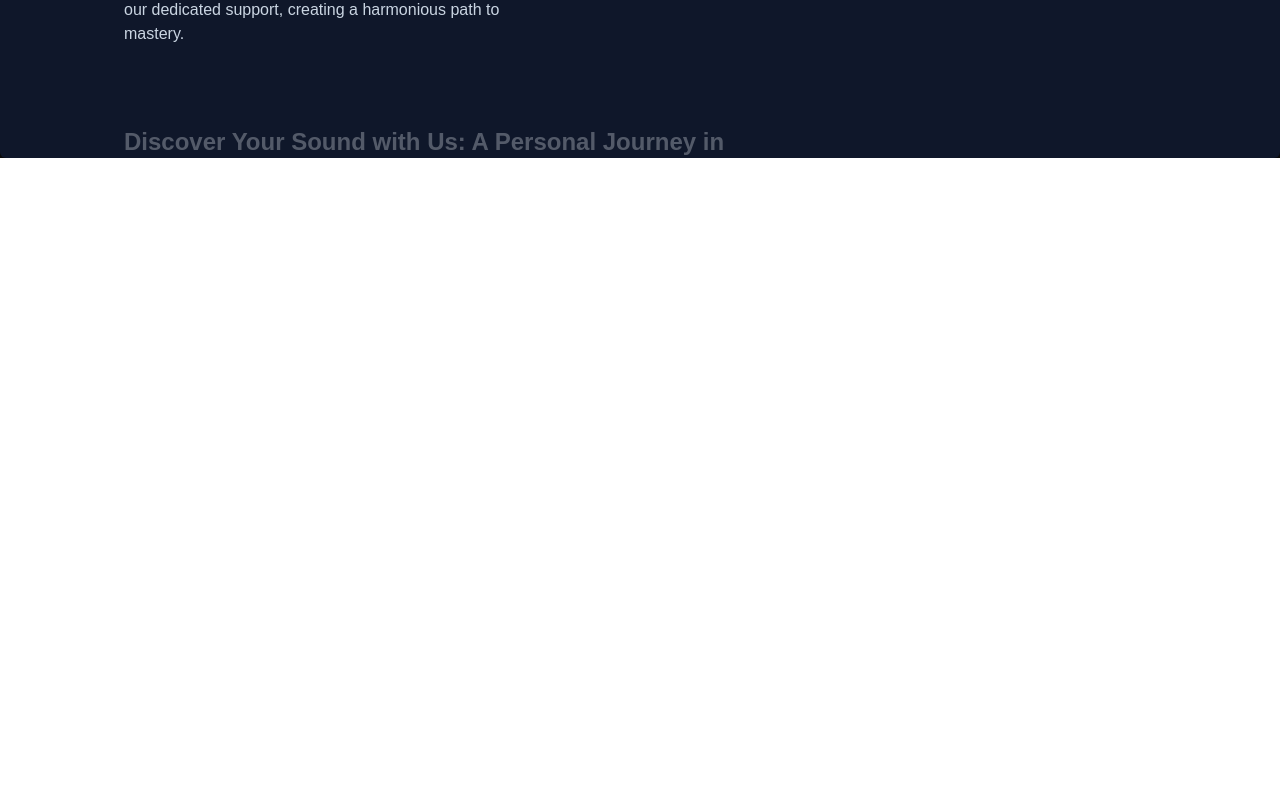
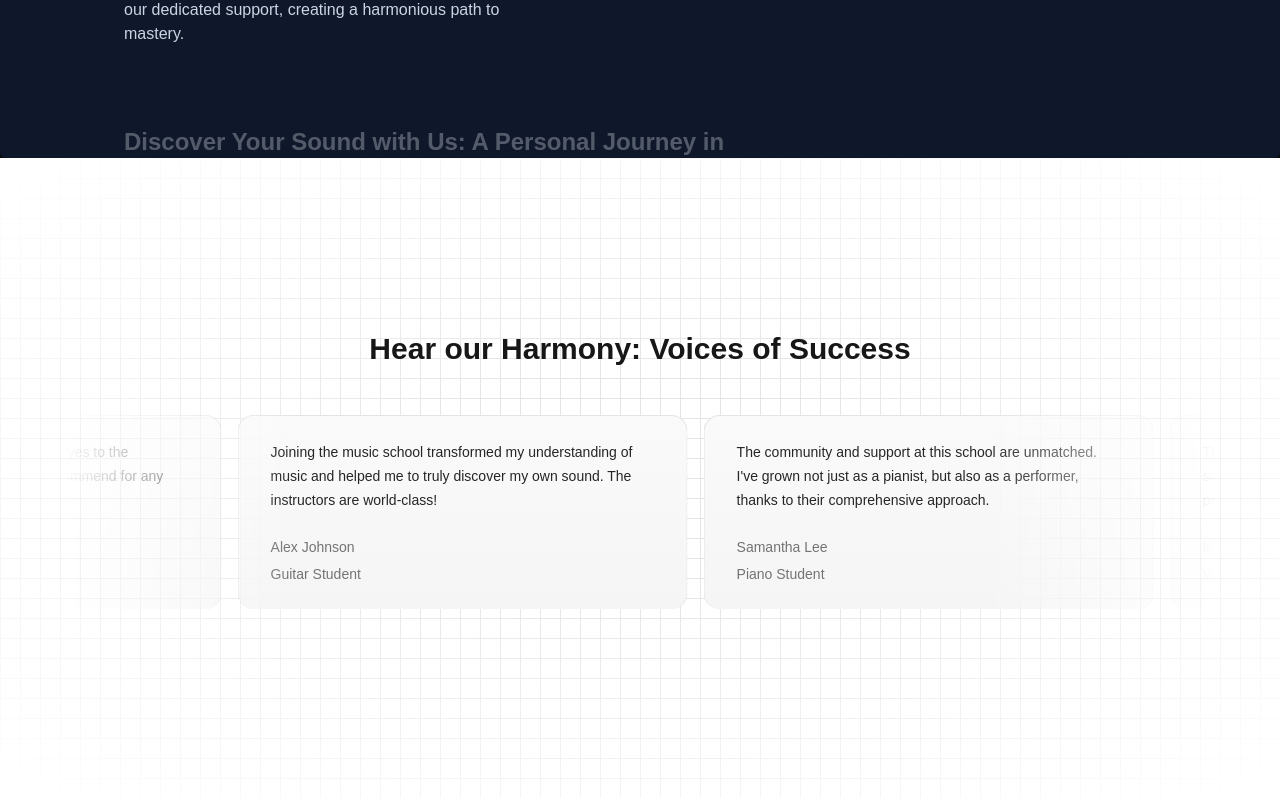
Before and after one commit to Jain4556/nextjs_prj, a Next.js app: page / in a window 1280 px wide. Shown: the part 1662-2460 px from the top of the page. Before the commit the page ends 1820 px from the top, so only its background shows below. Built offline with nearby package versions, Linux system fonts and the light colour scheme.

Commit message:
cards-moving

```diff
--- a/src/app/globals.css
+++ b/src/app/globals.css
@@ -1,6 +1,4 @@
 @import "tailwindcss";
-
-
 
 :root {
   --background: #ffffff;
@@ -42,8 +40,15 @@
   }
 }
 
+@theme inline {
+  --animate-scroll: scroll var(--animation-duration, 40s)
+    var(--animation-direction, forwards) linear infinite;
 
+  @keyframes scroll {
+    to {
+      transform: translate(calc(-50% - 0.5rem));
+    }
+  }
+}
 
-
-
- /* Plugin to add each Tailwind color as a global CSS variable */
+/* Plugin to add each Tailwind color as a global CSS variable */
--- a/src/app/page.tsx
+++ b/src/app/page.tsx
@@ -1,14 +1,15 @@
 import FeaturedCourses from "@/components/FeaturedCourses";
 import HeroSection from "@/components/HeroSection";
+import TestimonialCards from "@/components/TestimonialCards";
 import WhyChooseUs from "@/components/WhyChooseUs";
 
 export default function Home() {
   return (
     <main className="min-h-screen bg-black/[0.96] antialiased bg-grid-white/[0.2] ">
-
-   <HeroSection/>
-   <FeaturedCourses/>
-   <WhyChooseUs/>
-   </main>
-  )
+      <HeroSection />
+      <FeaturedCourses />
+      <WhyChooseUs />
+      <TestimonialCards />
+    </main>
+  );
 }
--- /dev/null
+++ b/src/components/TestimonialCards.tsx
@@ -0,0 +1,72 @@
+"use client";
+import { InfiniteMovingCards } from "./ui/infinite-moving-cards";
+import { cn } from "@/utils/cn";
+
+const musicSchoolTestimonials = [
+  {
+    quote:
+      "Joining the music school transformed my understanding of music and helped me to truly discover my own sound. The instructors are world-class!",
+    name: "Alex Johnson",
+    title: "Guitar Student",
+  },
+  {
+    quote:
+      "The community and support at this school are unmatched. I've grown not just as a pianist, but also as a performer, thanks to their comprehensive approach.",
+    name: "Samantha Lee",
+    title: "Piano Student",
+  },
+  {
+    quote:
+      "This school offered me the tools and confidence to take my singing to the next level. I'm endlessly grateful for the personalized coaching.",
+    name: "Michael Chen",
+    title: "Vocal Student",
+  },
+  {
+    quote:
+      "As a violinist, finding the right mentor can be challenging, but this school matched me with a teacher who truly understands my goals and challenges.",
+    name: "Emily Taylor",
+    title: "Violin Student",
+  },
+  {
+    quote:
+      "The production courses here opened my eyes to the intricacies of music production. Highly recommend for any aspiring producers!",
+    name: "Chris Morales",
+    title: "Music Production Student",
+  },
+];
+
+const TestimonialCards = () => {
+  return (
+    <div className="relative flex h-[40rem] w-full items-center justify-center bg-white dark:bg-black">
+      <div
+        className={cn(
+          "absolute inset-0",
+          "[background-size:20px_20px]",
+          "[background-image:linear-gradient(to_right,#e4e4e7_1px,transparent_1px),linear-gradient(to_bottom,#e4e4e7_1px,transparent_1px)]",
+          "dark:[background-image:linear-gradient(to_right,#262626_1px,transparent_1px),linear-gradient(to_bottom,#262626_1px,transparent_1px)]"
+        )}
+      />
+
+      <div className=" w-full  dark:bg-grid-white/[0.2] relative flex flex-col items-center justify-center overflow-hidden">
+        <h2 className="text-3xl font-bold text-center mb-8 z-10">
+          Hear our Harmony: Voices of Success
+        </h2>
+        <div className="flex justify-center w-full overflow-hidden px-4 sm:px-6 lg:px-8">
+          <div className="w-full max-w-6xl">
+            <InfiniteMovingCards
+              items={musicSchoolTestimonials}
+              direction="right"
+              speed="slow"
+            />
+          </div>
+        </div>
+      </div>
+
+      {/* Radial gradient for the container to give a faded look */}
+      <div className="pointer-events-none absolute inset-0 flex items-center justify-center bg-white [mask-image:radial-gradient(ellipse_at_center,transparent_20%,black)] dark:bg-black"></div>
+      <p className="relative z-20 bg-gradient-to-b from-neutral-200 to-neutral-500 bg-clip-text py-8 text-4xl font-bold text-transparent sm:text-7xl"></p>
+    </div>
+  );
+};
+
+export default TestimonialCards;
--- /dev/null
+++ b/src/components/ui/infinite-moving-cards.tsx
@@ -0,0 +1,117 @@
+"use client";
+
+import { cn } from "@/utils/cn";
+import React, { useEffect, useState } from "react";
+
+export const InfiniteMovingCards = ({
+  items,
+  direction = "left",
+  speed = "fast",
+  pauseOnHover = true,
+  className,
+}: {
+  items: {
+    quote: string;
+    name: string;
+    title: string;
+  }[];
+  direction?: "left" | "right";
+  speed?: "fast" | "normal" | "slow";
+  pauseOnHover?: boolean;
+  className?: string;
+}) => {
+  const containerRef = React.useRef<HTMLDivElement>(null);
+  const scrollerRef = React.useRef<HTMLUListElement>(null);
+
+  useEffect(() => {
+    addAnimation();
+  }, []);
+  const [start, setStart] = useState(false);
+  function addAnimation() {
+    if (containerRef.current && scrollerRef.current) {
+      const scrollerContent = Array.from(scrollerRef.current.children);
+
+      scrollerContent.forEach((item) => {
+        const duplicatedItem = item.cloneNode(true);
+        if (scrollerRef.current) {
+          scrollerRef.current.appendChild(duplicatedItem);
+        }
+      });
+
+      getDirection();
+      getSpeed();
+      setStart(true);
+    }
+  }
+  const getDirection = () => {
+    if (containerRef.current) {
+      if (direction === "left") {
+        containerRef.current.style.setProperty(
+          "--animation-direction",
+          "forwards",
+        );
+      } else {
+        containerRef.current.style.setProperty(
+          "--animation-direction",
+          "reverse",
+        );
+      }
+    }
+  };
+  const getSpeed = () => {
+    if (containerRef.current) {
+      if (speed === "fast") {
+        containerRef.current.style.setProperty("--animation-duration", "20s");
+      } else if (speed === "normal") {
+        containerRef.current.style.setProperty("--animation-duration", "40s");
+      } else {
+        containerRef.current.style.setProperty("--animation-duration", "80s");
+      }
+    }
+  };
+  return (
+    <div
+      ref={containerRef}
+      className={cn(
+        "scroller relative z-20 max-w-7xl overflow-hidden [mask-image:linear-gradient(to_right,transparent,white_20%,white_80%,transparent)]",
+        className,
+      )}
+    >
+      <ul
+        ref={scrollerRef}
+        className={cn(
+          "flex w-max min-w-full shrink-0 flex-nowrap gap-4 py-4",
+          start && "animate-scroll",
+          pauseOnHover && "hover:[animation-play-state:paused]",
+        )}
+      >
+        {items.map((item, idx) => (
+          <li
+            className="relative w-[350px] max-w-full shrink-0 rounded-2xl border border-b-0 border-zinc-200 bg-[linear-gradient(180deg,#fafafa,#f5f5f5)] px-8 py-6 md:w-[450px] dark:border-zinc-700 dark:bg-[linear-gradient(180deg,#27272a,#18181b)]"
+            key={item.name}
+          >
+            <blockquote>
+              <div
+                aria-hidden="true"
+                className="user-select-none pointer-events-none absolute -top-0.5 -left-0.5 -z-1 h-[calc(100%_+_4px)] w-[calc(100%_+_4px)]"
+              ></div>
+              <span className="relative z-20 text-sm leading-[1.6] font-normal text-neutral-800 dark:text-gray-100">
+                {item.quote}
+              </span>
+              <div className="relative z-20 mt-6 flex flex-row items-center">
+                <span className="flex flex-col gap-1">
+                  <span className="text-sm leading-[1.6] font-normal text-neutral-500 dark:text-gray-400">
+                    {item.name}
+                  </span>
+                  <span className="text-sm leading-[1.6] font-normal text-neutral-500 dark:text-gray-400">
+                    {item.title}
+                  </span>
+                </span>
+              </div>
+            </blockquote>
+          </li>
+        ))}
+      </ul>
+    </div>
+  );
+};
```
